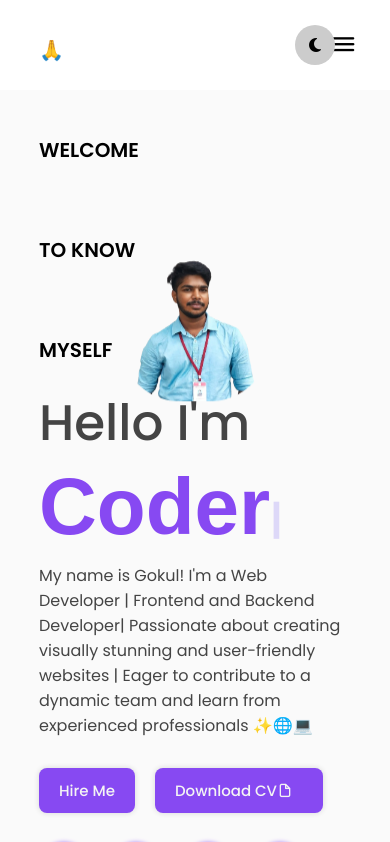
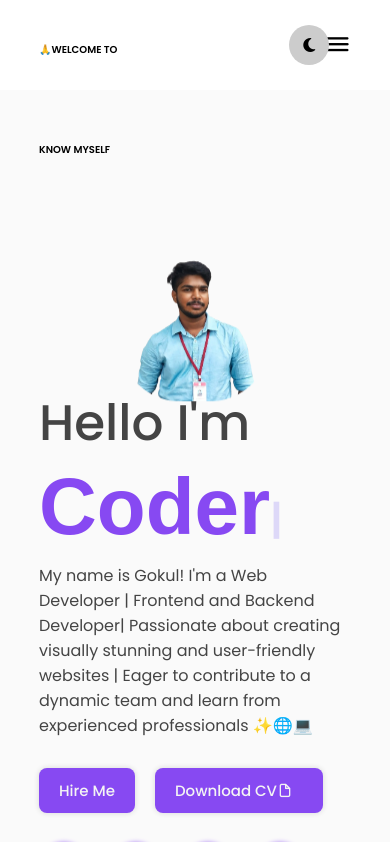
Before and after one commit to gokul123-design/Gokul-s-Portfolio, a plain HTML site: page index.html in a window 390 px wide. Shown: the top 842 px of the page. Drawn offline with nearby package versions, Linux system fonts and the light colour scheme; a web font is replaced by a local one.

Commit message:
Update style.css

```diff
--- a/style.css
+++ b/style.css
@@ -866,6 +866,9 @@ footer{
         -webkit-tap-highlight-color: rgba(0, 0, 0, 0);
     }
 
+    .nav-name{
+        font-size: 10px;
+    }
 
     .featured-name{
         font-size: 40px;
```
